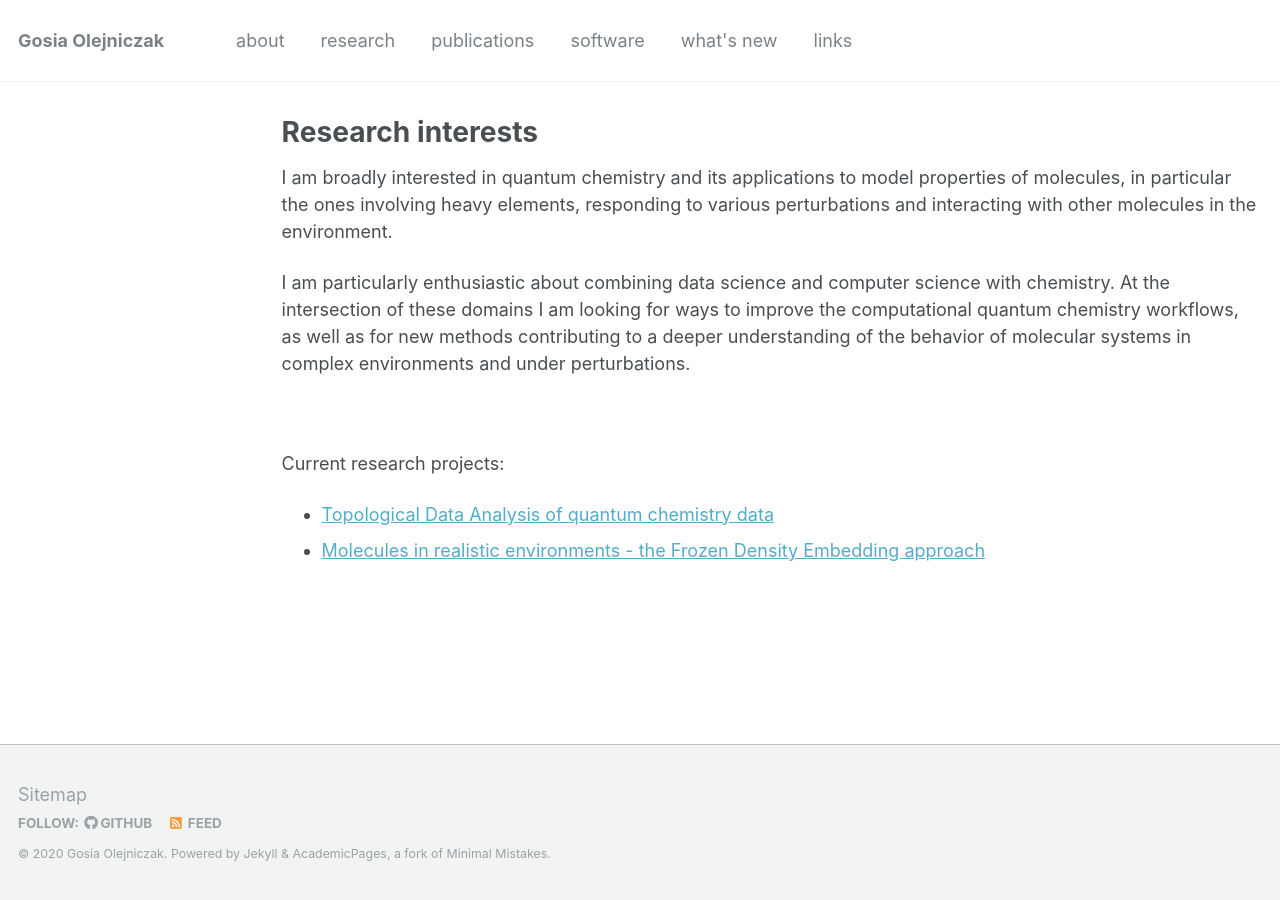
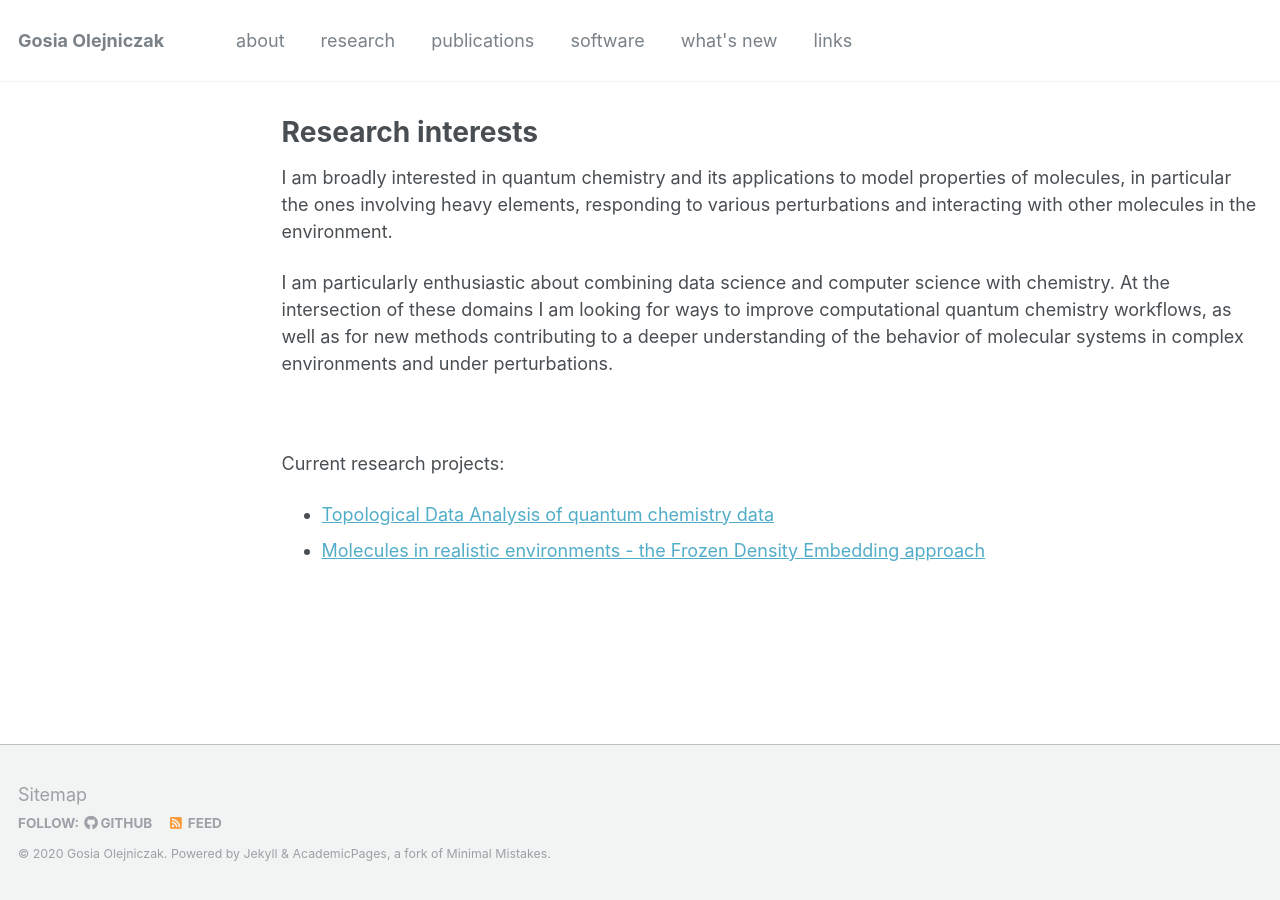
Before and after one commit to gosiao/gosiao.github.com, a Jekyll site: the page built from _pages/research/research.md, in a window 1280 px wide. Built offline with Jekyll 4.4.1, drawn with Linux system fonts in a browser that asks for light colours.

Commit message:
details in research.md

```diff
--- a/_pages/research/research.md
+++ b/_pages/research/research.md
@@ -8,7 +8,7 @@
 
 I am broadly interested in quantum chemistry and its applications to model properties of molecules, in particular the ones involving heavy elements, responding to various perturbations and interacting with other molecules in the environment.
 
-I am particularly enthusiastic about combining data science and computer science with chemistry. At the intersection of these domains I am looking for ways to improve the computational quantum chemistry workflows, as well as for new methods contributing to a deeper understanding of the behavior of molecular systems in complex environments and under perturbations.
+I am particularly enthusiastic about combining data science and computer science with chemistry. At the intersection of these domains I am looking for ways to improve computational quantum chemistry workflows, as well as for new methods contributing to a deeper understanding of the behavior of molecular systems in complex environments and under perturbations.
 
 <br>
 
@@ -16,10 +16,3 @@
 
 * [Topological Data Analysis of quantum chemistry data](tda_and_qchem)
 * [Molecules in realistic environments - the Frozen Density Embedding approach](fde)
-
-
-[//]: # <br>
-[//]: #
-[//]: # Research grants:
-[//]: #
-[//]: # * 2017 - 2020: NCN Sonata
```
